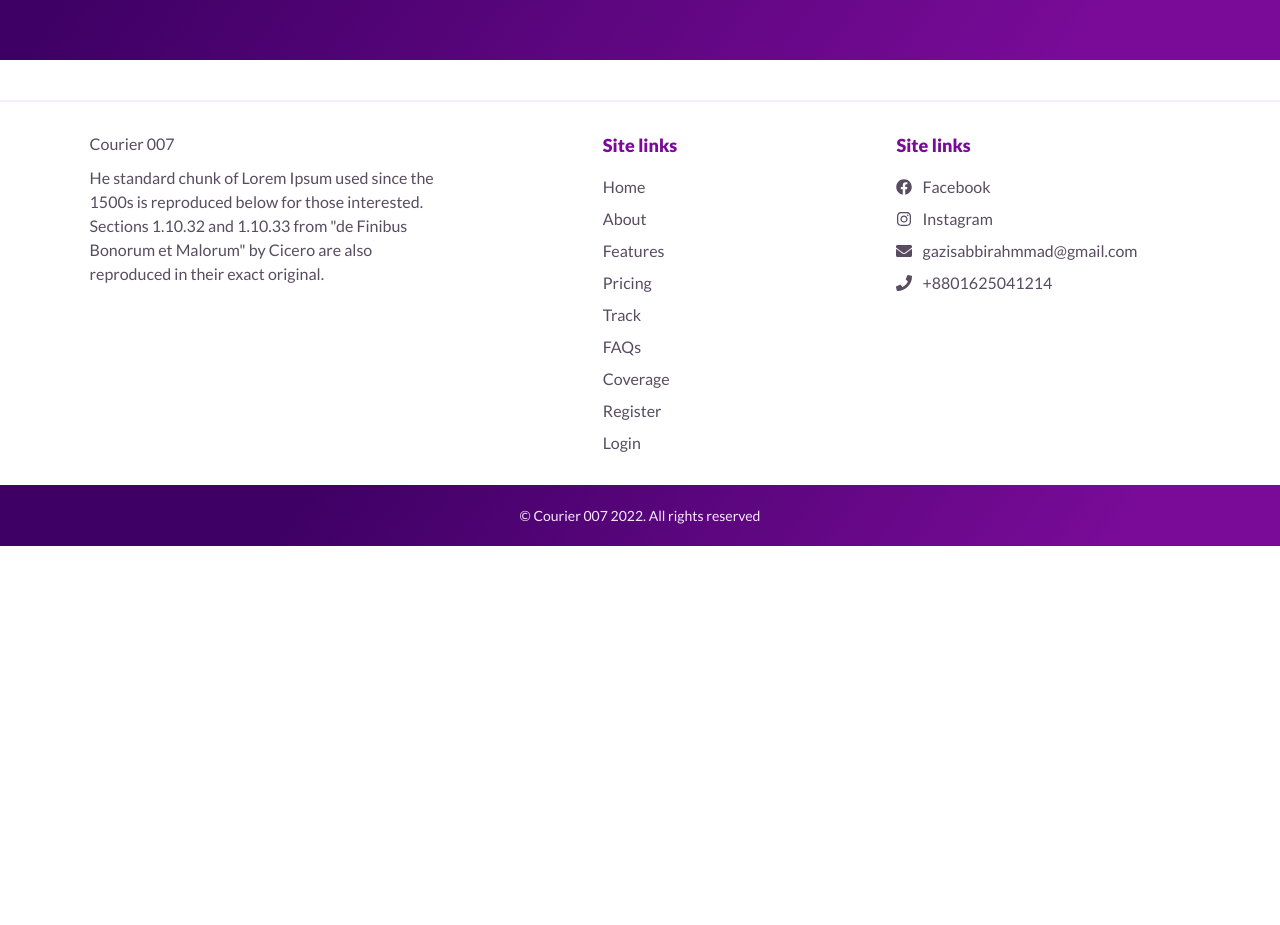
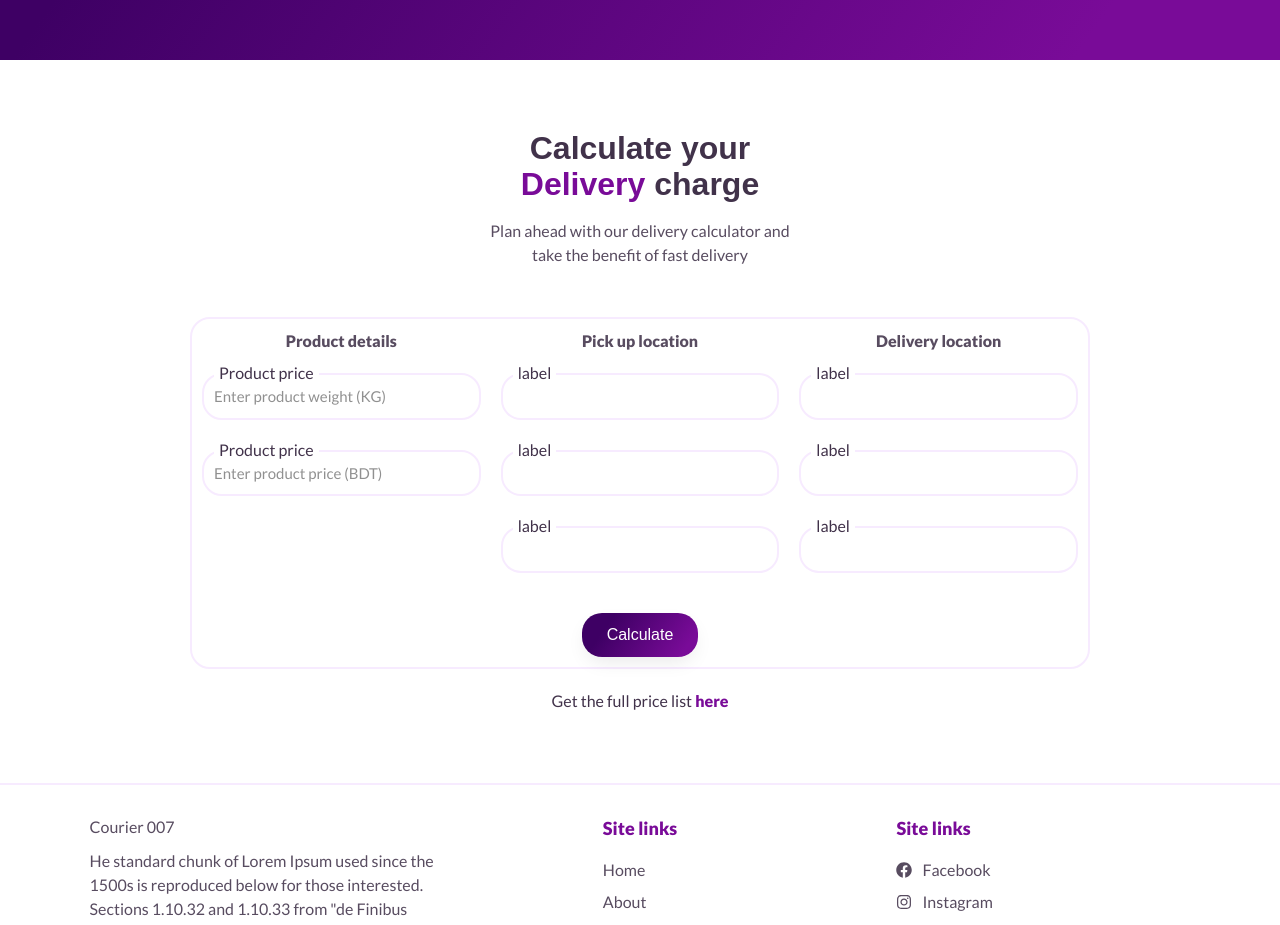
Before and after one commit to sifatulrabbi/courier-seven-webapp, a React (Create React App) app: page / in a window 1280 px wide. Shown: the part 2480-3405 px from the top of the page. Before the commit the page ends 3026 px from the top, so only its background shows below. Built offline with nearby package versions, Linux system fonts and the light colour scheme.

Commit message:
feat(components): add pricing section with delivery charge calculator

```diff
--- a/src/components/form-group/form-group.jsx
+++ /dev/null
@@ -1,24 +0,0 @@
-import React from "react";
-
-export default function FormGroup({
-  label,
-  name,
-  placeholder,
-  required,
-  value,
-  onChangeFnc,
-}) {
-  return (
-    <div className="form-group">
-      <input
-        id={label}
-        value={value}
-        name={name}
-        onChange={onChangeFnc}
-        placeholder={placeholder}
-        required={required}
-      />
-      <label htmlFor={label}>{label}</label>
-    </div>
-  );
-}
--- a/src/components/index.js
+++ b/src/components/index.js
@@ -1,8 +1,8 @@
 export { default as Button } from "./button/button";
-export { default as FormGroup } from "./form-group/form-group";
 export { default as Navbar } from "./navbar/navbar";
 export { default as Hero } from "./hero/hero";
 export { default as TrackingSection } from "./tracking-section/tracking-section";
 export { default as Footer } from "./footer/footer";
 export { default as ServicesSection } from "./services-section/services-section";
 export { default as CoverageSection } from "./coverage-section/coverage-section";
+export { default as PricingSection } from "./pricing-section/pricing-section";
--- /dev/null
+++ b/src/components/price-calculator/price-calculator.jsx
@@ -0,0 +1,86 @@
+import React from "react";
+import Button from "../button/button";
+
+export default function PriceCalculator() {
+  const [productWeight, setProductWeight] = React.useState("");
+  const [productPrice, setProductPrice] = React.useState("");
+
+  function handleProductWeight(e) {
+    setProductWeight(e.currentTarget.value);
+  }
+
+  function handleProductPrice(e) {
+    setProductPrice(e.currentTarget.value);
+  }
+
+  function handleSubmit(e) {
+    e.preventDefault();
+  }
+
+  return (
+    <div className="calculator-wrapper">
+      <form
+        className="price-calculator"
+        action="submit"
+        onSubmit={handleSubmit}
+      >
+        <div className="wrapper">
+          <div className="form-group">
+            <h3 className="form-title">Product details</h3>
+            <div className="form-control">
+              <label htmlFor="product-price">Product price</label>
+              <input
+                type="number"
+                id="product-price"
+                placeholder="Enter product weight (KG)"
+                value={productWeight}
+                onChange={handleProductWeight}
+              />
+            </div>
+            <div className="form-control">
+              <label htmlFor="product-price">Product price</label>
+              <input
+                type="number"
+                id="product-price"
+                placeholder="Enter product price (BDT)"
+                value={productPrice}
+                onChange={handleProductPrice}
+              />
+            </div>
+          </div>
+          <div className="form-group">
+            <h3 className="form-title">Pick up location</h3>
+            <div className="form-control">
+              <label htmlFor="">label</label>
+              <input type="text" />
+            </div>
+            <div className="form-control">
+              <label htmlFor="">label</label>
+              <input type="text" />
+            </div>
+            <div className="form-control">
+              <label htmlFor="">label</label>
+              <input type="text" />
+            </div>
+          </div>
+          <div className="form-group">
+            <h3 className="form-title">Delivery location</h3>
+            <div className="form-control">
+              <label htmlFor="">label</label>
+              <input type="text" />
+            </div>
+            <div className="form-control">
+              <label htmlFor="">label</label>
+              <input type="text" />
+            </div>
+            <div className="form-control">
+              <label htmlFor="">label</label>
+              <input type="text" />
+            </div>
+          </div>
+        </div>
+        <Button type="submit" label="Calculate" />
+      </form>
+    </div>
+  );
+}
--- /dev/null
+++ b/src/components/pricing-section/pricing-section.jsx
@@ -0,0 +1,23 @@
+import React from "react";
+import PriceCalculator from "../price-calculator/price-calculator";
+import { Link } from "react-router-dom";
+
+export default function PricingSection() {
+  return (
+    <section className="pricing-section">
+      <h2 className="section-title">
+        Calculate your
+        <br />
+        <span className="colored">Delivery</span> charge
+      </h2>
+      <p>
+        Plan ahead with our delivery calculator and take the benefit of fast
+        delivery
+      </p>
+      <PriceCalculator />
+      <div className="bottom">
+        Get the full price list <Link to="/">here</Link>
+      </div>
+    </section>
+  );
+}
--- a/src/pages/home/home.jsx
+++ b/src/pages/home/home.jsx
@@ -4,6 +4,7 @@ import {
   TrackingSection,
   ServicesSection,
   CoverageSection,
+  PricingSection,
 } from "../../components";
 
 export default function Home() {
@@ -13,6 +14,7 @@ export default function Home() {
       <TrackingSection />
       <ServicesSection />
       <CoverageSection />
+      <PricingSection />
     </div>
   );
 }
--- /dev/null
+++ b/src/styles/components/_form-controll.scss
@@ -0,0 +1,37 @@
+.form-control {
+  display: flex;
+  flex-direction: column;
+  align-items: flex-start;
+  width: 100%;
+  position: relative;
+  margin: 1rem 0;
+
+  input {
+    width: 100%;
+    border: none;
+    outline: none;
+    padding: 1rem;
+    border-radius: $border-radius;
+    border: 2px solid $primary-light;
+    transition: border-color $speed ease;
+    font-size: $font-size-body2;
+
+    &::placeholder {
+      opacity: 0.8;
+    }
+
+    &:focus,
+    &:hover {
+      border-color: $primary-main;
+    }
+  }
+
+  label {
+    position: absolute;
+    top: -1.2rem;
+    left: 1.2rem;
+    background-color: $white-primary;
+    padding: 0 0.5rem;
+    color: $black-primary;
+  }
+}
--- a/src/styles/components/_form-group.scss
+++ /dev/null
@@ -1,40 +0,0 @@
-.form-group {
-  display: flex;
-  flex-direction: column;
-  grid-gap: 0.5rem;
-  align-items: flex-start;
-  justify-content: center;
-  padding: 1rem 0;
-  position: relative;
-  height: max-content;
-  width: 100%;
-
-  input {
-    outline: none;
-    background-color: $white-primary;
-    padding: 1.4rem 1.2rem 0.6rem 1.2rem;
-    width: 100%;
-    border: 2px solid $primary-light;
-    border-radius: $border-radius;
-    font-size: $font-size-body2;
-    color: $black-secondary;
-
-    &::placeholder {
-      color: $black-secondary;
-      opacity: 0.8;
-    }
-
-    &:hover,
-    &:focus {
-      border-color: $primary-main;
-    }
-  }
-
-  label {
-    position: absolute;
-    top: 0;
-    left: 1.2rem;
-    background-color: $white-primary;
-    padding: 0 0.2rem;
-  }
-}
--- /dev/null
+++ b/src/styles/components/_price-calculator.scss
@@ -0,0 +1,45 @@
+.calculator-wrapper {
+  width: 100%;
+  max-width: 900px;
+  border-radius: $border-radius;
+  border: 2px solid $primary-light;
+  display: flex;
+  align-items: center;
+  justify-content: center;
+  flex-direction: column;
+  padding: 1rem;
+  margin-top: 5rem;
+}
+
+.price-calculator {
+  display: flex;
+  align-items: center;
+  justify-content: center;
+  flex-direction: column;
+  grid-gap: 3rem;
+  width: 100%;
+  max-width: 900px;
+
+  .wrapper {
+    display: grid;
+    grid-template-columns: 1fr;
+    grid-template-rows: repeat(3, auto);
+    grid-gap: 2rem;
+    width: 100%;
+
+    @media screen and (min-width: $breakpoint) {
+      grid-template-columns: repeat(3, 1fr);
+      grid-template-rows: 1fr;
+    }
+  }
+
+  .form-group {
+    display: flex;
+    flex-direction: column;
+    grid-gap: 1rem;
+  }
+
+  .form-title {
+    font-weight: $font-bold;
+  }
+}
--- /dev/null
+++ b/src/styles/components/_pricing-section.scss
@@ -0,0 +1,29 @@
+.pricing-section {
+  display: flex;
+  align-items: center;
+  justify-content: center;
+  flex-direction: column;
+  text-align: center;
+  margin: 7rem 0;
+  @include padding();
+
+  .section-title {
+    @include title-h2();
+    color: $black-primary;
+    margin-bottom: 1.6rem;
+  }
+
+  p {
+    max-width: 35ch;
+  }
+
+  .bottom {
+    margin-top: 2rem;
+    color: $black-primary;
+
+    a {
+      color: $primary-main;
+      font-weight: $font-bold;
+    }
+  }
+}
--- a/src/styles/components/index.scss
+++ b/src/styles/components/index.scss
@@ -1,8 +1,10 @@
 @import "./button.scss";
-@import "./form-group";
 @import "./navbar";
 @import "./hero";
 @import "./tracking-section";
 @import "./footer";
 @import "./services-section";
 @import "./coverage-sction";
+@import "./price-calculator";
+@import "./pricing-section";
+@import "./form-controll";
```
Also changed, not shown: src/components/form-control/form-control.jsx (added).
